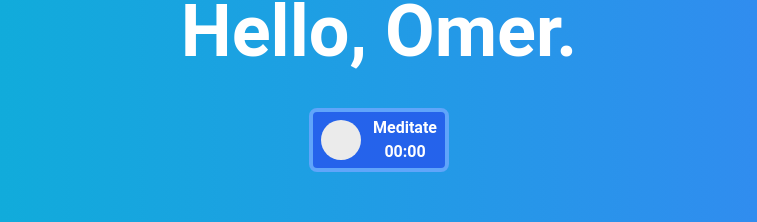
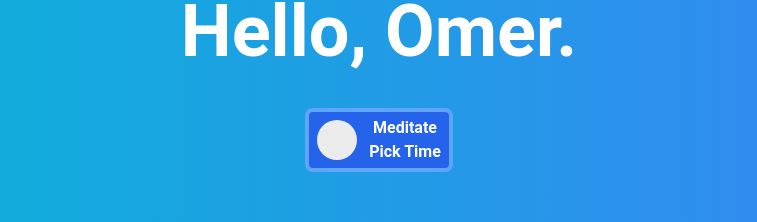
Before and after one commit to gateniomer/meditation-app, a React (Create React App) app: page / in a window 1280 px wide. Shown: the part 316-538 px from the top of the page, without its empty margins (261-1018 px from the left). Built offline with nearby package versions, Linux system fonts and the light colour scheme.

Commit message:
added selectExerciseButton functionallity

```diff
--- a/src/components/selectExerciseButton/selectExerciseButton.component.jsx
+++ b/src/components/selectExerciseButton/selectExerciseButton.component.jsx
@@ -5,8 +5,27 @@ import { useState } from "react";
 
 const SelectExerciseButton = () => {
   const [exerciseSelected,setExericeSelected] = useState(EXERCISES.MEDITATE);
+  const [time,setTime] = useState(0);
   const [selectMode,setSelectMode] = useState(false);
-  console.log(selectMode);
+
+  //Handling display time in the right format
+  const timeToMinutes = Math.floor(time/60);
+  const timeToSeconds = time - timeToMinutes*60;
+  const timeToDisplay = `
+  ${time === 0 ? 'Pick Time' : ""}
+  ${timeToMinutes ? (timeToMinutes+'m') : ""}
+  ${timeToSeconds ? (timeToSeconds+'s') : ""}`;
+
+  const onPlusClickHanlder = () => {
+    setTime(prevTime => prevTime +10);
+  }
+  const onMinusClickHanlder = () => {
+    if(time>0) setTime(prevTime => prevTime - 10);
+  }
+  const onAddTimeHandler = (time=0) => {
+    setTime(prevTime => prevTime + time);
+  }
+
   return (
     <div className="transition-all">
       {selectMode ?
@@ -27,6 +46,10 @@ const SelectExerciseButton = () => {
         )}
       </div>
       :""}
+      <div className="flex">
+        {selectMode &&
+        <Button onClickHandler = {onMinusClickHanlder}>-</Button>}
+
         <Button
         className='flex justify-center items-center'
         onClickHandler={()=>setSelectMode(!selectMode)}>
@@ -34,10 +57,22 @@ const SelectExerciseButton = () => {
           <Link to="exercise">
             <div className="flex flex-col ml-3">
             {exerciseSelected.title}
-          <span>00:00</span>
+            <span>{timeToDisplay}</span>
             </div>
           </Link>
         </Button>
+
+        {selectMode &&
+        <Button onClickHandler = {onPlusClickHanlder}>+</Button>}
+      </div>
+      {selectMode &&
+      <div>
+        <Button onClickHandler={()=>setTime(0)}>Reset</Button>
+      <Button onClickHandler={()=>onAddTimeHandler(60)}>+1m</Button>
+      <Button onClickHandler={()=>onAddTimeHandler(300)}>+5m</Button>
+      <Button onClickHandler={()=>onAddTimeHandler(600)}>+10m</Button>
+      <Button onClickHandler={()=>onAddTimeHandler(1800)}>+30m</Button>
+      </div>}
     </div>
   )
 }
```
Lines whose indentation alone changed are shown as unchanged.
